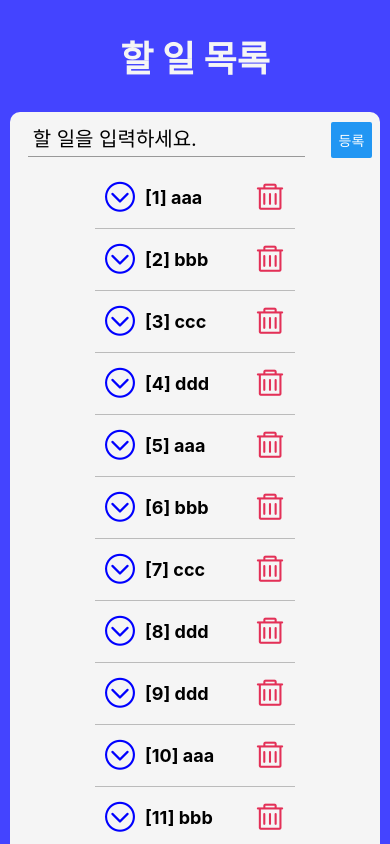
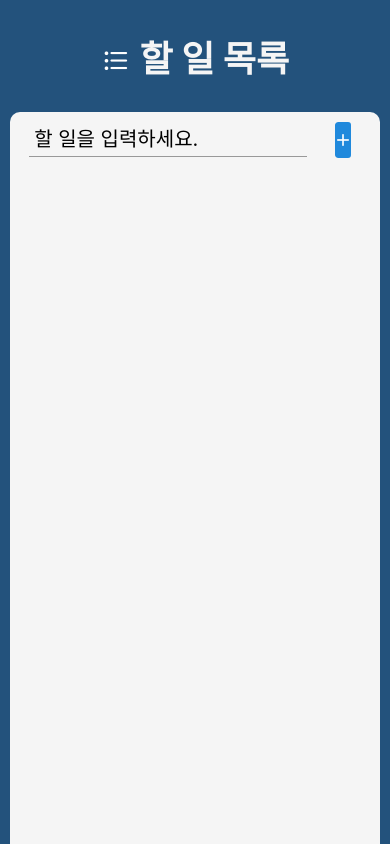
Before and after one commit to jeongchaeuk/RnTodoListApp, a React Native app: screen / in a window 390 px wide. Built offline with nearby package versions, Linux system fonts and the light colour scheme.

Commit message:
add todo

```diff
--- a/App.js
+++ b/App.js
@@ -1,38 +1,22 @@
-/**
- * Sample React Native App
- * https://github.com/facebook/react-native
- *
- * @format
- * @flow strict-local
- */
-
 import React, {useState} from 'react';
 import {SafeAreaView, StatusBar, StyleSheet, Text, View} from 'react-native';
 
 import TodoInsert from './components/TodoInsert';
 import TodoList from './components/TodoList';
 
+import Icon from 'react-native-vector-icons/AntDesign';
+
+function makeTodo(id, textValue = '', checked = false) {
+  return {id: id, textValue: textValue, checked: checked};
+}
+
 const App = () => {
-  const [todos, setTodos] = useState([
-    {id: 1, textValue: 'aaa', checked: false},
-    {id: 2, textValue: 'bbb', checked: true},
-    {id: 3, textValue: 'ccc', checked: false},
-    {id: 4, textValue: 'ddd', checked: false},
-    {id: 5, textValue: 'aaa', checked: false},
-    {id: 6, textValue: 'bbb', checked: true},
-    {id: 7, textValue: 'ccc', checked: false},
-    {id: 8, textValue: 'ddd', checked: false},
-    {id: 9, textValue: 'ddd', checked: false},
-    {id: 10, textValue: 'aaa', checked: false},
-    {id: 11, textValue: 'bbb', checked: true},
-    {id: 12, textValue: 'ccc', checked: false},
-    {id: 13, textValue: 'ddd', checked: false},
-  ]);
+  const [todos, setTodos] = useState([]);
 
   const insertTodo = (text) => {
     setTodos([
       ...todos,
-      {id: Math.random().toString(), textValue: text, checked: false},
+      {id: todos.length + 1, textValue: text, checked: false},
     ]);
   };
 
@@ -44,9 +28,11 @@ const App = () => {
     <>
       <StatusBar style={styles.statusBar} />
       <SafeAreaView style={styles.container}>
-        <Text style={styles.appTitle}>할 일 목록</Text>
+        <Text style={styles.appTitle}>
+          <Icon name="bars" size={30} color="white" /> 할 일 목록
+        </Text>
         <View style={styles.card}>
-          <TodoInsert />
+          <TodoInsert onInsertTodo={insertTodo} />
           <TodoList todos={todos} />
         </View>
       </SafeAreaView>
@@ -86,7 +72,7 @@ const styles = StyleSheet.create({
 
   container: {
     flex: 1,
-    backgroundColor: '#44f',
+    backgroundColor: '#23527C',
     // alignItems: 'center',
     // justifyContent: 'center',
   },
--- a/components/TodoInsert.js
+++ b/components/TodoInsert.js
@@ -1,9 +1,10 @@
 import React, {useState} from 'react';
-import {Button, StyleSheet, Text, TextInput, View} from 'react-native';
+import {StyleSheet, TextInput, View} from 'react-native';
+import {Button} from 'react-native-elements';
+import Icon from 'react-native-vector-icons/MaterialIcons';
 
-const TodoInsert = () => {
+const TodoInsert = ({onInsertTodo}) => {
   const [todo, setTodo] = useState('');
-  const handleInputTodo = () => {};
 
   return (
     <View style={styles.inputContainer}>
@@ -11,12 +12,15 @@ const TodoInsert = () => {
         style={styles.input}
         placeholder="할 일을 입력하세요."
         onChangeText={(text) => setTodo(text)}
+        value={todo}
       />
       <Button
         style={styles.submitButton}
-        title="등록"
+        icon={<Icon name="add" size={20} color="white" />}
+        title=""
         onPress={() => {
-          alert(todo);
+          onInsertTodo(todo);
+          setTodo('');
         }}
       />
     </View>
--- a/components/TodoItem.js
+++ b/components/TodoItem.js
@@ -2,22 +2,23 @@ import React from 'react';
 import {TouchableOpacity} from 'react-native';
 import {StyleSheet, View, Text} from 'react-native';
 import Icon from 'react-native-vector-icons/AntDesign';
+import MCIcon from 'react-native-vector-icons/MaterialCommunityIcons';
 
 const TodoItem = ({item}) => {
   return (
     <View style={styles.itemContainer}>
       <TouchableOpacity>
         <View style={styles.buttonContainer}>
-          <Icon name="circledowno" size={30} color="blue" />
+          <Icon name="checksquare" size={30} color="green" />
         </View>
       </TouchableOpacity>
       <Text style={styles.itemText}>
         [{item.id}] {item.textValue}
       </Text>
       <TouchableOpacity style={styles.buttonContainer}>
-        <Text style={styles.buttonText}>
-          <Icon name="delete" size={30} color="#e33057" />
-        </Text>
+        <View style={styles.buttonContainer}>
+          <MCIcon name="delete" size={30} color="red" />
+        </View>
       </TouchableOpacity>
     </View>
   );
@@ -35,16 +36,11 @@ const styles = StyleSheet.create({
     borderBottomWidth: StyleSheet.hairlineWidth,
   },
 
-  strikeText: {
-    color: '#bbb',
-    textDecorationLine: 'line-through',
-  },
-
   itemText: {
     flex: 5,
     fontWeight: 'bold',
-    fontSize: 18,
-    marginVertical: 20,
+    fontSize: 20,
+    marginVertical: 5,
     width: 100,
   },
 
@@ -52,7 +48,12 @@ const styles = StyleSheet.create({
     color: '#29323c',
   },
 
+  strikeText: {
+    color: '#bbb',
+    textDecorationLine: 'line-through',
+  },
+
   buttonContainer: {
-    margin: 10,
+    margin: 5,
   },
 });
--- a/components/TodoList.js
+++ b/components/TodoList.js
@@ -6,8 +6,8 @@ import TodoItem from './TodoItem';
 const TodoList = ({todos}) => {
   return (
     <ScrollView contentContainerStyle={styles.listContainer}>
-      {todos.map((item) => (
-        <TodoItem key={item.id} item={item} />
+      {todos.map((todo) => (
+        <TodoItem key={todo.id} item={todo} />
       ))}
     </ScrollView>
   );
@@ -17,7 +17,6 @@ export default TodoList;
 
 const styles = StyleSheet.create({
   listContainer: {
-    // flexDirection: 'row',
     alignItems: 'center',
     justifyContent: 'center',
   },
```
